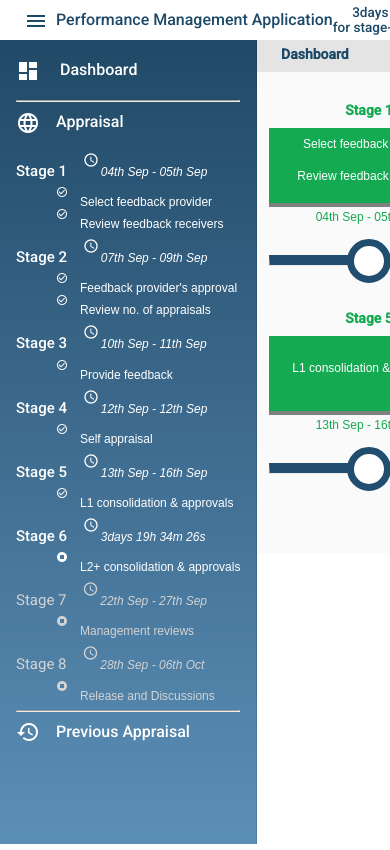
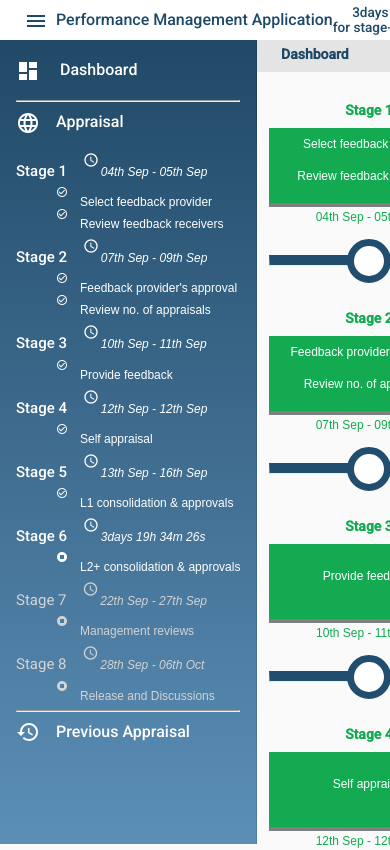
Before and after one commit to Schaitanya535/practice, an Angular app: page /dashboard in a window 390 px wide. Shown: the top 850 px of the page. Built offline with nearby package versions, Linux system fonts and the light colour scheme.

Commit message:
Commit-4

```diff
--- a/src/app/dashboard/dashboard.component.css
+++ b/src/app/dashboard/dashboard.component.css
@@ -109,3 +109,23 @@ header {
     /* overflow: hidden; */
 
 }
+
+/*-------------------------------------- media Queries -------------------------------------- */
+
+@media (max-width: 1100px){
+    .grid {
+        display: grid;
+        grid-gap: 0rem;
+        grid-template-columns: repeat(2, 1fr);
+        padding: 0.75rem;
+      }
+}
+
+@media (max-width: 600px){
+    .grid {
+        display: grid;
+        grid-gap: 0rem;
+        grid-template-columns: repeat(1, 1fr);
+        padding: 0.75rem;
+      }
+}
--- a/src/app/stage/stage.component.html
+++ b/src/app/stage/stage.component.html
@@ -31,6 +31,6 @@
   </p>
 
   <div class="prog-circle"></div>
-  <hr class="progressed" [ngClass]="{ yts: stageData.isCompleted === -1 }" />
+  <hr class="progressed" [ngClass]="{ 'yts': stageData.isCompleted === -1 }" />
   <hr class="inp" *ngIf="stageData.isCompleted === 0" />
 </div>
```
